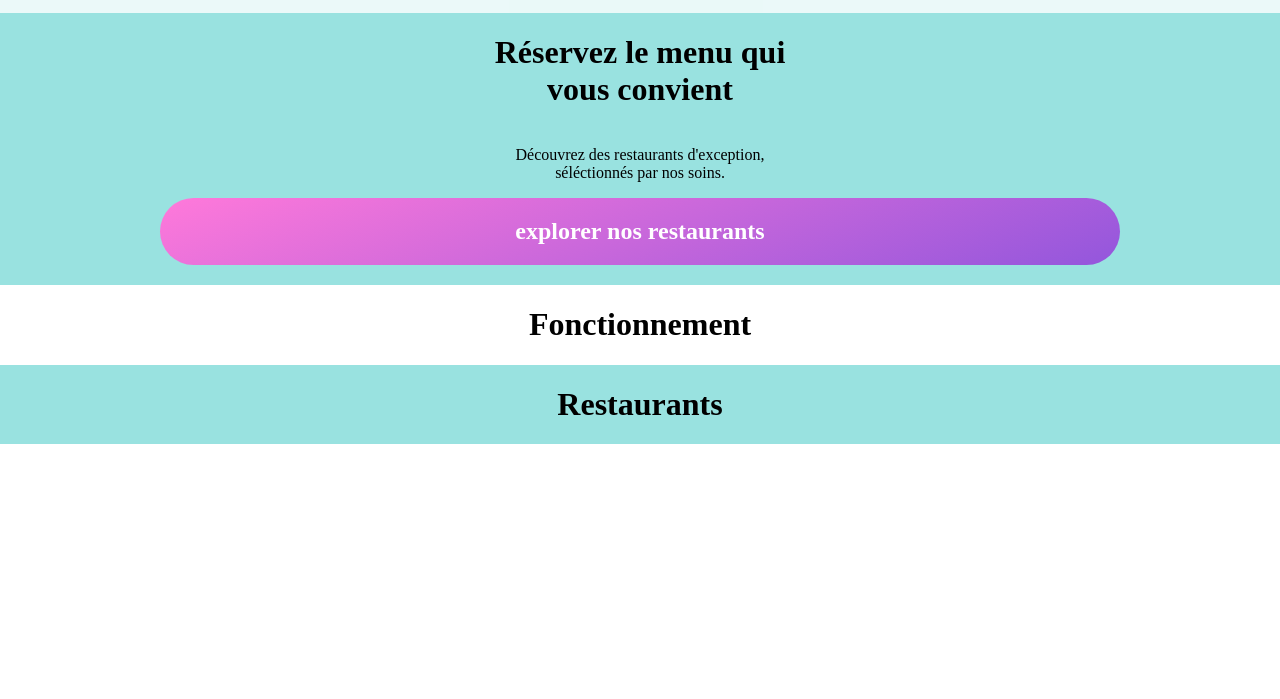
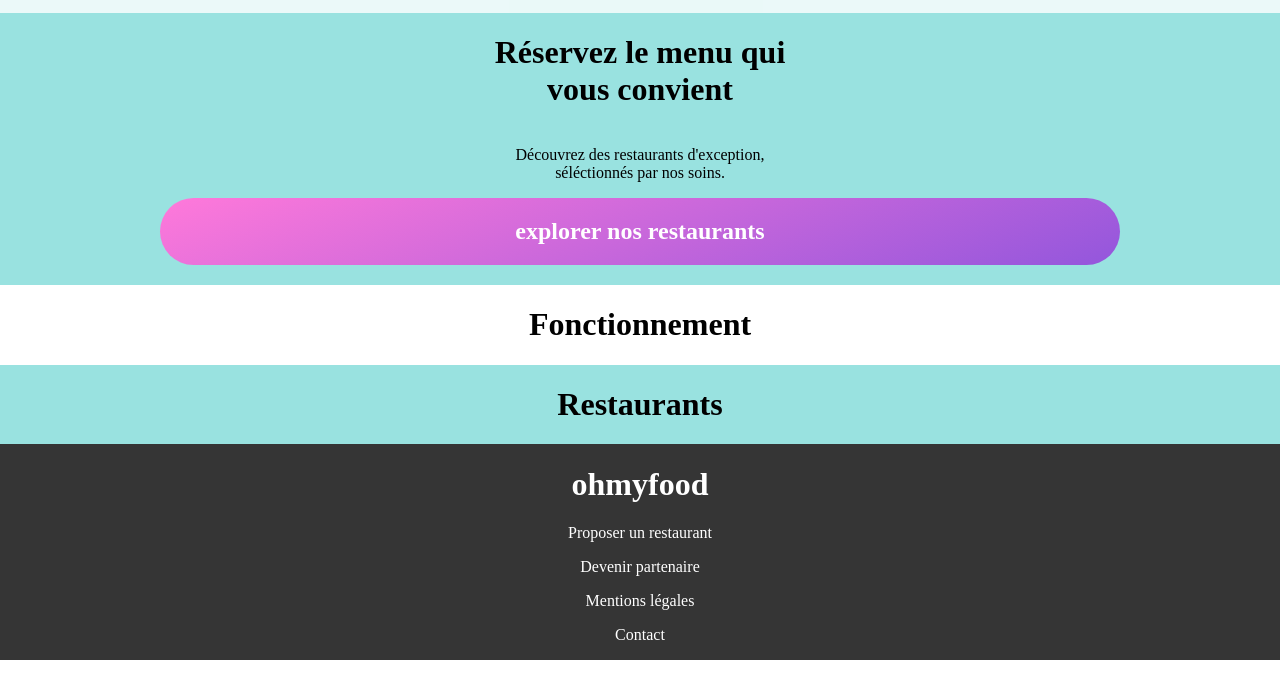
Before and after one commit to mahealain/_3_20022021, a website: page index.html in a window 1280 px wide. Shown: the part 75-774 px from the top of the page. Drawn offline with Linux system fonts and the light colour scheme.

Commit message:
rajout de texte dans le footer index.html

```diff
--- a/index.html
+++ b/index.html
@@ -42,7 +42,13 @@
         </div>
 
     </main>
-    <footer></footer>
+    <footer>
+        <h1>ohmyfood</h1>
+        <p>Proposer un restaurant</p>
+        <p>Devenir partenaire</p>
+        <p>Mentions légales</p>
+        <p>Contact</p>
+    </footer>
 
 </body>
 
```
